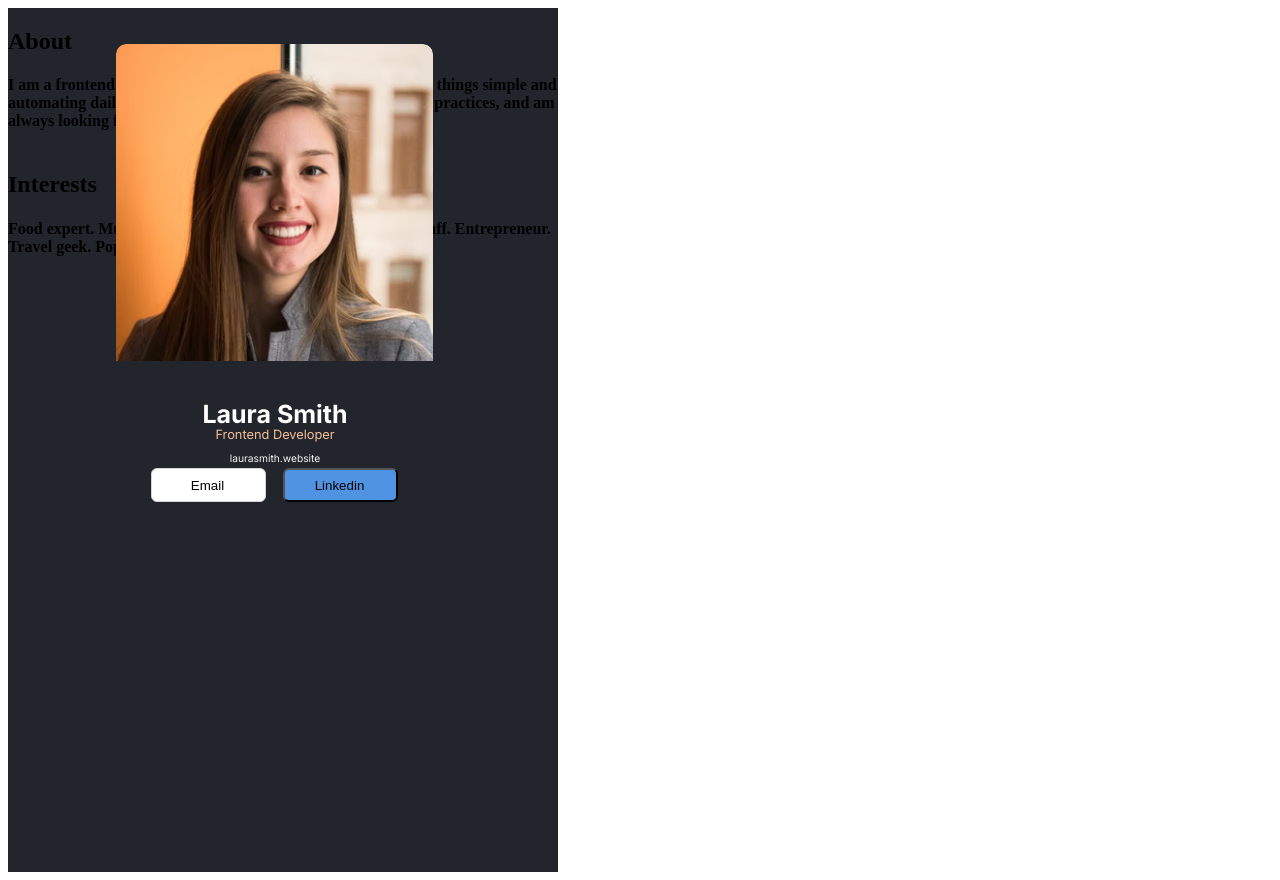
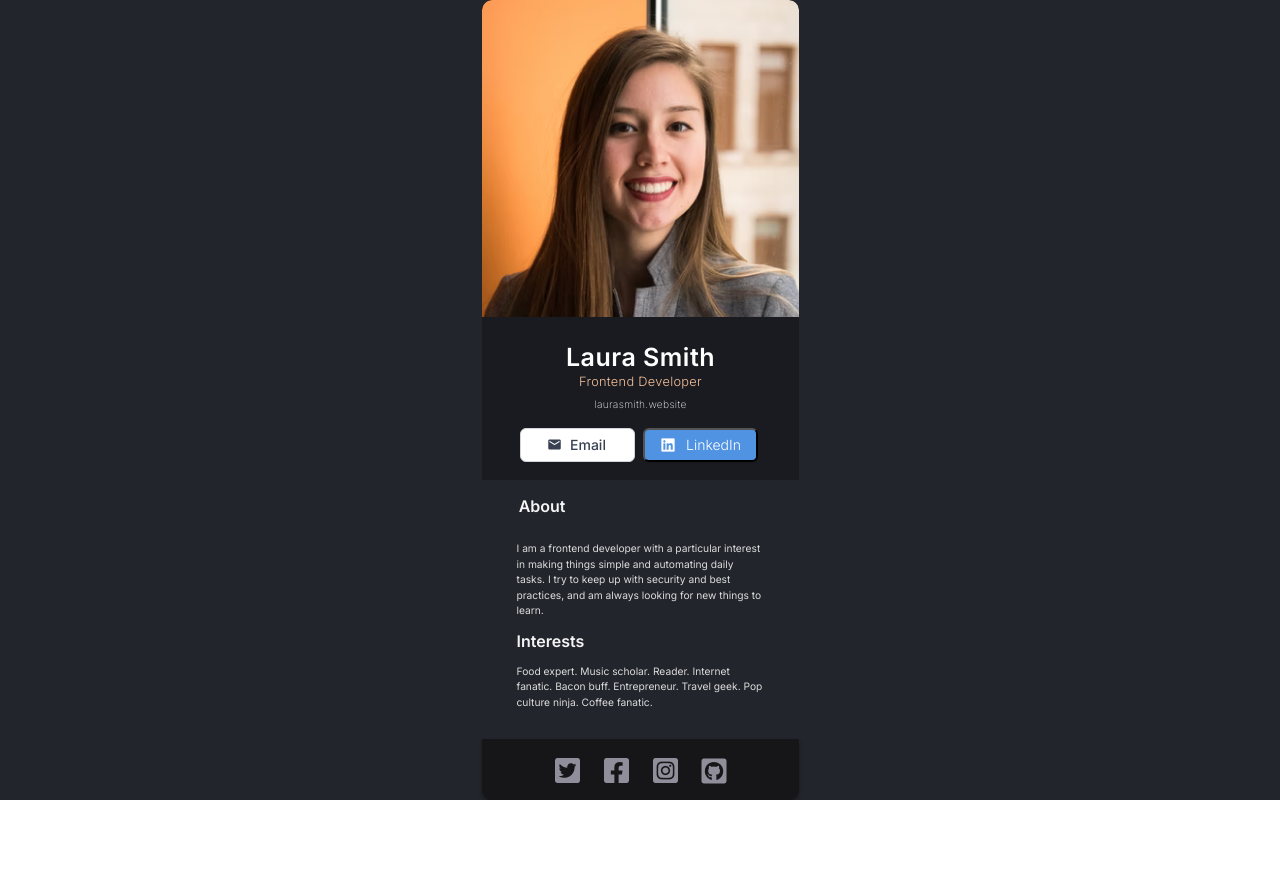
Before and after one commit to BlueOCN/DigitalBusinessCard, a React (Vite) app in the folder digitalBusinessCardA/: page / in a window 1280 px wide. After the commit the page ends 800 px from the top, so only its background shows below. Built offline with nearby package versions, Linux system fonts and the light colour scheme.

Commit message:
Layout Update

```diff
--- a/digitalBusinessCardA/index.html
+++ b/digitalBusinessCardA/index.html
@@ -6,6 +6,7 @@
     <link rel="preconnect" href="https://fonts.googleapis.com">
     <link rel="preconnect" href="https://fonts.gstatic.com" crossorigin>
     <link href="https://fonts.googleapis.com/css2?family=Inter:wght@100..900&display=swap" rel="stylesheet">
+    <link rel="stylesheet" href="https://fonts.googleapis.com/icon?family=Material+Icons">
     <link rel="stylesheet" href="/src/stylesheet.css">
     <title>Digital Business Card A</title>
   </head>
--- a/digitalBusinessCardA/src/components/About.jsx
+++ b/digitalBusinessCardA/src/components/About.jsx
@@ -3,9 +3,9 @@
 function About() {
 
     return (
-      <div>
-        <h2>About</h2>
-        <h4>I am a frontend developer with a particular interest in making things simple and automating daily tasks.
+      <div className="about">
+        <h2 className="about--title">About</h2>
+        <h4 className="about--text">I am a frontend developer with a particular interest in making things simple and automating daily tasks.
           I try to keep up with security and best practices, and am always looking for new things to learn.</h4>
       </div>
     )
--- a/digitalBusinessCardA/src/components/Footer.jsx
+++ b/digitalBusinessCardA/src/components/Footer.jsx
@@ -3,11 +3,11 @@
 function Footer() {
 
     return (
-      <footer>
-        <img src="./src/assets/Twitter Icon.png"/>
-        <img src="./src/assets/Facebook Icon.png"/>
-        <img src="./src/assets/Instagram Icon.png"/>
-        <img src="./src/assets/Github Icon.png"/>
+      <footer className="icons">
+        <img className="icon--tw" src="./src/assets/Twitter Icon.png"/>
+        <img className="icon--fb" src="./src/assets/Facebook Icon.png"/>
+        <img className="icon--gr" src="./src/assets/Instagram Icon.png"/>
+        <img className="icon--gh" src="./src/assets/Github Icon.png"/>
       </footer>
     )
   }
--- a/digitalBusinessCardA/src/components/Info.jsx
+++ b/digitalBusinessCardA/src/components/Info.jsx
@@ -9,8 +9,8 @@ function Info() {
             <h3 className="info--position">Frontend Developer</h3>
             <h4 className="info--site">laurasmith.website</h4>
             <div className="info--buttons">
-                <button className="info--email">Email</button>
-                <button className="info--in">Linkedin</button>
+                <button className="info--email"><i className="material-icons">email</i>Email</button>
+                <button className="info--in"><span className="info--in--icon"></span>LinkedIn</button>
             </div>
         </div>
     )
--- a/digitalBusinessCardA/src/components/Interests.jsx
+++ b/digitalBusinessCardA/src/components/Interests.jsx
@@ -4,8 +4,8 @@ function Interests() {
 
     return (
       <div>
-        <h2>Interests</h2>
-        <h4>Food expert. Music scholar. Reader. Internet fanatic. Bacon buff.
+        <h2 className="inter--title">Interests</h2>
+        <h4 className="inter--text">Food expert. Music scholar. Reader. Internet fanatic. Bacon buff.
           Entrepreneur. Travel geek. Pop culture ninja. Coffee fanatic.</h4>
       </div>
     )
--- a/digitalBusinessCardA/src/stylesheet.css
+++ b/digitalBusinessCardA/src/stylesheet.css
@@ -1,88 +1,140 @@
 .card {
-    width: 550px;
-    height: 864px;
-    background-color: #23252C;
+
     display: flex;
+    flex-direction: column;
+    justify-content: center;
     align-items: center;
-    flex-direction: column;
+
+    position: absolute;
+    width: 100%;
+    height: 100vh;
+    left: 0px;
+    top: 0px;
+
+    background: #23252C;
+
 }
+
+
+.info {
+
+    position: relative;
+    /* width: 317px;
+    height: 399px; */
+    width: 317px;
+    height: 500px;
+    /* left: 116px;
+    top: 361px; */
+    left: 0;
+    top: 0;
+
+
+    background: #1A1B21;
+    border-radius: 10px 10px 0px 0px;
+
+}
+
 
 .info--image {
     /* Rectangle 90 */
 
-    position: absolute;
+    position: relative;
     width: 317px;
     height: 317px;
-    left: 116px;
-    top: 44px;
+    /* left: 116px;
+    top: 44px; */
 
     /*background: url(.png);*/
     border-radius: 10px 10px 0px 0px;
 
 }
 
+
 .info--name {
 
-    position: absolute;
+    position: relative;
     width: 178.06px;
     height: 25.81px;
-    left: 186px;
-    top: 382px;
+    left: 70px;
+    top: 21px;
 
     font-family: 'Inter';
     font-style: normal;
-    font-weight: 700;
+    font-weight: 600;
     font-size: 25px;
     line-height: 30px;
+    letter-spacing: 0.5px;
     text-align: center;
 
     color: #FFFFFF;
+    margin: 0;
 
 }
 
 .info--position {
 
-    position: absolute;
+    position: relative;
     width: 178.06px;
     height: 14.19px;
-    left: 186px;
-    top: 414px;
+    /* left: 186px;
+    top: 414px; */
+    left: 70px;
+    top: 27.19px;
 
     font-family: 'Inter';
     font-style: normal;
-    font-weight: 400;
+    font-weight: 300;
     font-size: 12.8px;
     line-height: 15px;
+    letter-spacing: 0.3px;
     text-align: center;
 
     color: #F3BF99;
+    margin: 0;
 
 }
 
 .info--site {
 
-    position: absolute;
+    position: relative;
     width: 228px;
     height: 16px;
-    left: 161px;
-    top: 437px;
+    /* left: 161px;
+    top: 437px; */
+    left: 45px;
+    top: 36px;
 
     font-family: 'Inter';
-    font-style: normal;
-    font-weight: 400;
+    font-style: regular;
+    font-weight: 200;
     font-size: 10.24px;
     line-height: 150%;
+    letter-spacing: 0.3px;
     /* identical to box height, or 15px */
     text-align: center;
 
     color: #F5F5F5;
+    margin: 0;
 
+
+}
+.info--buttons {
+
+    box-sizing: border-box;
+
+    /* Auto layout */
+    display: flex;
+    flex-direction: row;
+    justify-content: center;
+    align-items: center;
+    padding: 0px 13px 9px 11px;
+    gap: 8px;
+
+    position: relative;
+    top: 51px;
 }
 
 .info--email {
-    /* Button */
-
-    box-sizing: border-box;
 
     /* Auto layout */
     display: flex;
@@ -92,11 +144,11 @@
     padding: 9px 13px 9px 11px;
     gap: 8px;
 
-    position: absolute;
+    position: relative;
     width: 115px;
     height: 34px;
-    left: 151px;
-    top: 468px;
+    /* left: 151px;
+    top: 468px; */
 
     /* white */
     background: #FFFFFF;
@@ -105,6 +157,18 @@
     /* shadow/sm */
     box-shadow: 0px 1px 2px rgba(0, 0, 0, 0.05);
     border-radius: 6px;
+
+    /* Text */
+
+    font-family: 'Inter';
+    font-style: normal;
+    font-weight: 500;
+    font-size: 14px;
+    line-height: 16px;
+    /* identical to box height, or 114% */
+
+    /* gray/700 */
+    color: #374151;
 
 }
 
@@ -119,14 +183,186 @@
     padding: 9px 13px 9px 11px;
     gap: 8px;
 
-    position: absolute;
+    position: relative;
     width: 115px;
     height: 34px;
-    left: 283px;
-    top: 468px;
+    /* left: 283px;
+    top: 468px; */
 
     background: #5093E2;
     /* shadow/sm */
     box-shadow: 0px 1px 2px rgba(0, 0, 0, 0.05);
     border-radius: 6px;
+
+    /* Text */
+
+    font-family: 'Inter';
+    font-style: medium;
+    font-weight: 300;
+    font-size: 14px;
+    line-height: 16px;
+    /* identical to box height, or 114% */
+
+    /* gray/700 */
+    color: #FFFFFF;
 }
+
+.material-icons {
+    font-size: 15px;
+}
+
+.info--in--icon {
+    background: url('./assets/In\ Icon.png');
+    background-repeat: no-repeat;
+    background-position: center;
+    height: 20px;
+    width: 20px;
+    display: block;
+}
+
+.about{
+    display: flex;
+    flex-direction: column;
+    justify-content: center;
+    align-items: center;
+
+    position: relative;
+    /* background-color: #23252C; */
+
+}
+
+.about--title {
+    position: relative;
+    width: 242.71px;
+    height: 21px;
+    /* left: 152px;
+    top: 535px; */
+
+    font-family: 'Inter';
+    font-style: Bold;
+    font-weight: 600;
+    font-size: 16px;
+    line-height: 150%;
+    /* or 24px */
+
+    color: #F5F5F5;
+    /* margin: 0; */
+}
+
+.about--text {
+
+    position: relative;
+    width: 247px;
+    height: 61px;
+    /* left: 152px;
+    top: 561px; */
+
+    font-family: 'Inter';
+    font-style: normal;
+    font-weight: 400;
+    font-size: 10.24px;
+    line-height: 150%;
+    /* or 15px */
+
+    color: #DCDCDC;
+    /* margin: 0; */
+
+}
+
+.inter--title {
+
+    position: relative;
+    width: 242.71px;
+    height: 21px;
+    /* left: 152px;
+    top: 649px; */
+
+    font-family: 'Inter';
+    font-style: normal;
+    font-weight: 600;
+    font-size: 16px;
+    line-height: 150%;
+    /* or 24px */
+
+    color: #F5F5F5;
+    /* margin: 0; */
+}
+
+.inter--text {
+
+    position: relative;
+    width: 247px;
+    height: 61px;
+    /* left: 152px;
+    top: 675px; */
+
+    font-family: 'Inter';
+    font-style: normal;
+    font-weight: 400;
+    font-size: 10.24px;
+    line-height: 150%;
+    /* or 15px */
+
+    color: #DCDCDC;
+    /* margin: 0; */
+
+}
+
+footer {
+
+    position: relative;
+    width: 317px;
+    height: 64px;
+    /* left: 116px;
+    top: 760px; */
+
+    background: #161619;
+    border-radius: 0px 0px 10px 10px;
+    box-shadow: 0 3px 4px rgba(0, 0, 0, 0.3);
+
+}
+
+.icon--tw {
+    /* Twitter Icon */
+
+    position: absolute;
+    left: 73px;
+    right: 61.09%;
+    /* top: 89.75%; */
+    top: 19px;
+    bottom: 7.37%;
+
+}
+
+.icon--fb {
+    /* Facebook Icon */
+
+    position: absolute;
+    left: 122px;
+    right: 52.18%;
+    top: 19px;
+    bottom: 7.37%;
+
+}
+
+.icon--gr {
+    /* Instagram Icon */
+
+    position: absolute;
+    left: 171px;
+    right: 43.27%;
+    top: 19px;
+    bottom: 7.37%;
+
+}
+
+.icon--gh {
+    /* GitHub Icon */
+
+    position: absolute;
+    left: 219.5px;
+    right: 34.45%;
+    top: 19px;
+    bottom: 7.32%;
+
+}
```
Also changed, not shown: digitalBusinessCardA/src/assets/Email Icon.png (added), digitalBusinessCardA/src/assets/In Icon.png (added).
